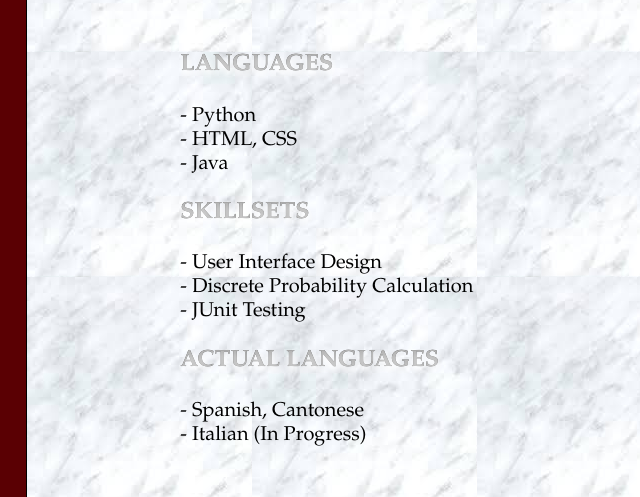
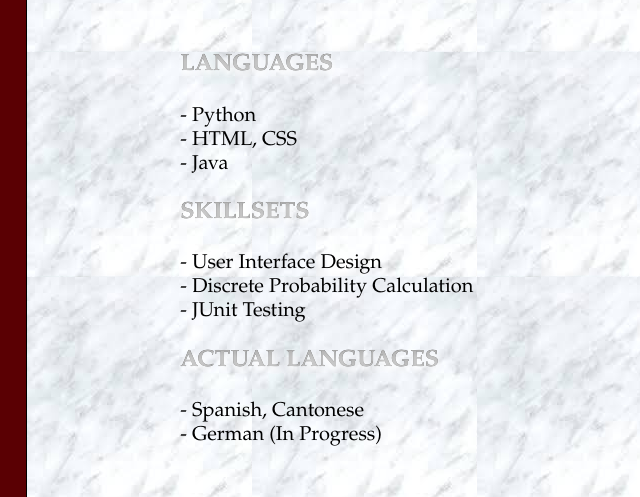
Before and after one commit to anthony-lai/anthony-lai.github.io, a plain HTML site: page Resume.html in a window 1280 px wide. Shown: the part 397-894 px from the top of the page, 102-742 px from the left. Drawn offline with Linux system fonts and the light colour scheme.

Commit message:
update ja?

```diff
--- a/Resume.html
+++ b/Resume.html
@@ -66,7 +66,7 @@
 					<h3 class="engraved">ACTUAL LANGUAGES</h3>
 					- Spanish, Cantonese
 					<br>
-					- Italian (In Progress)
+					- German (In Progress)
 				</div>
 
 				<!-- <div class="Content_Header">
```
